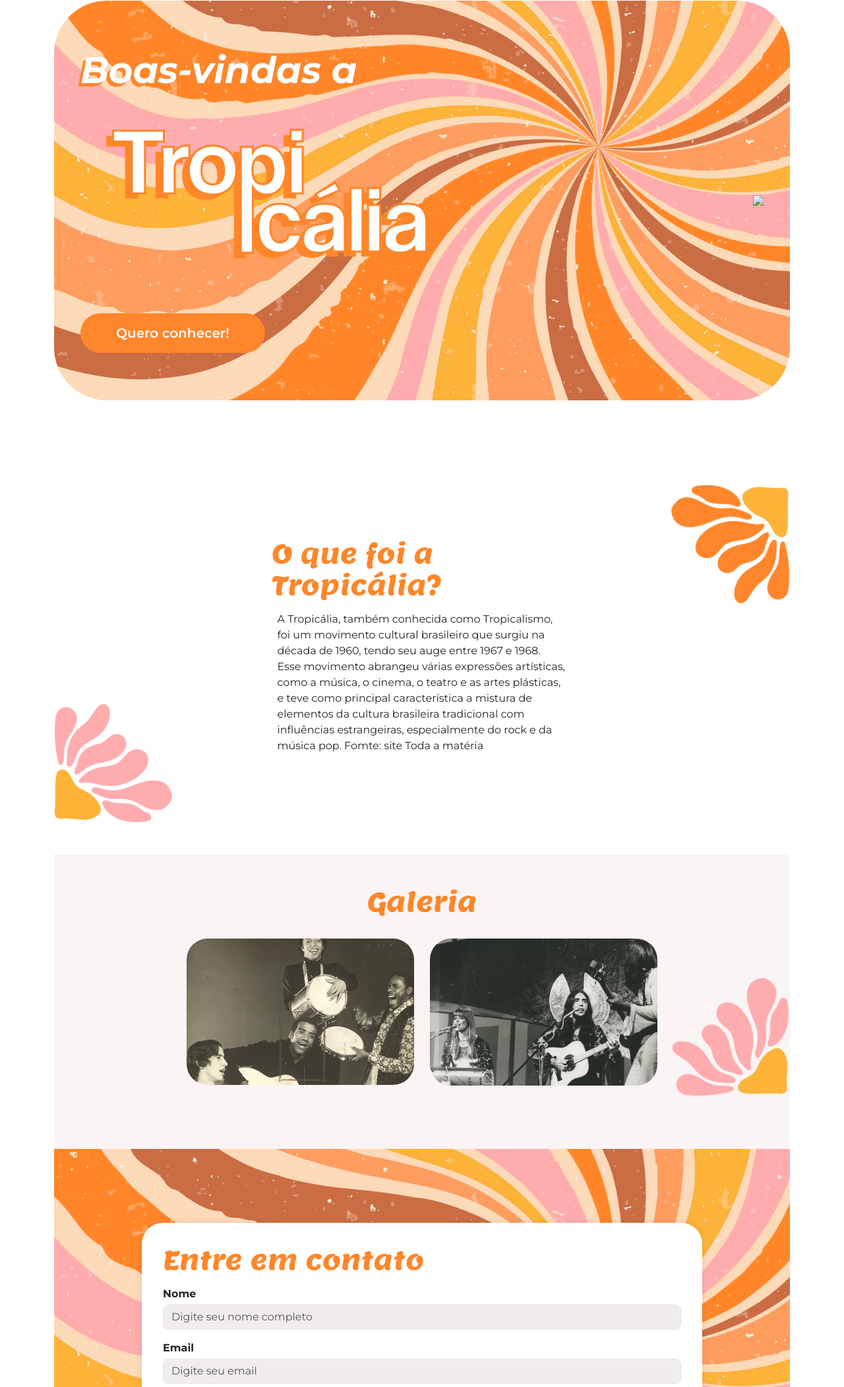
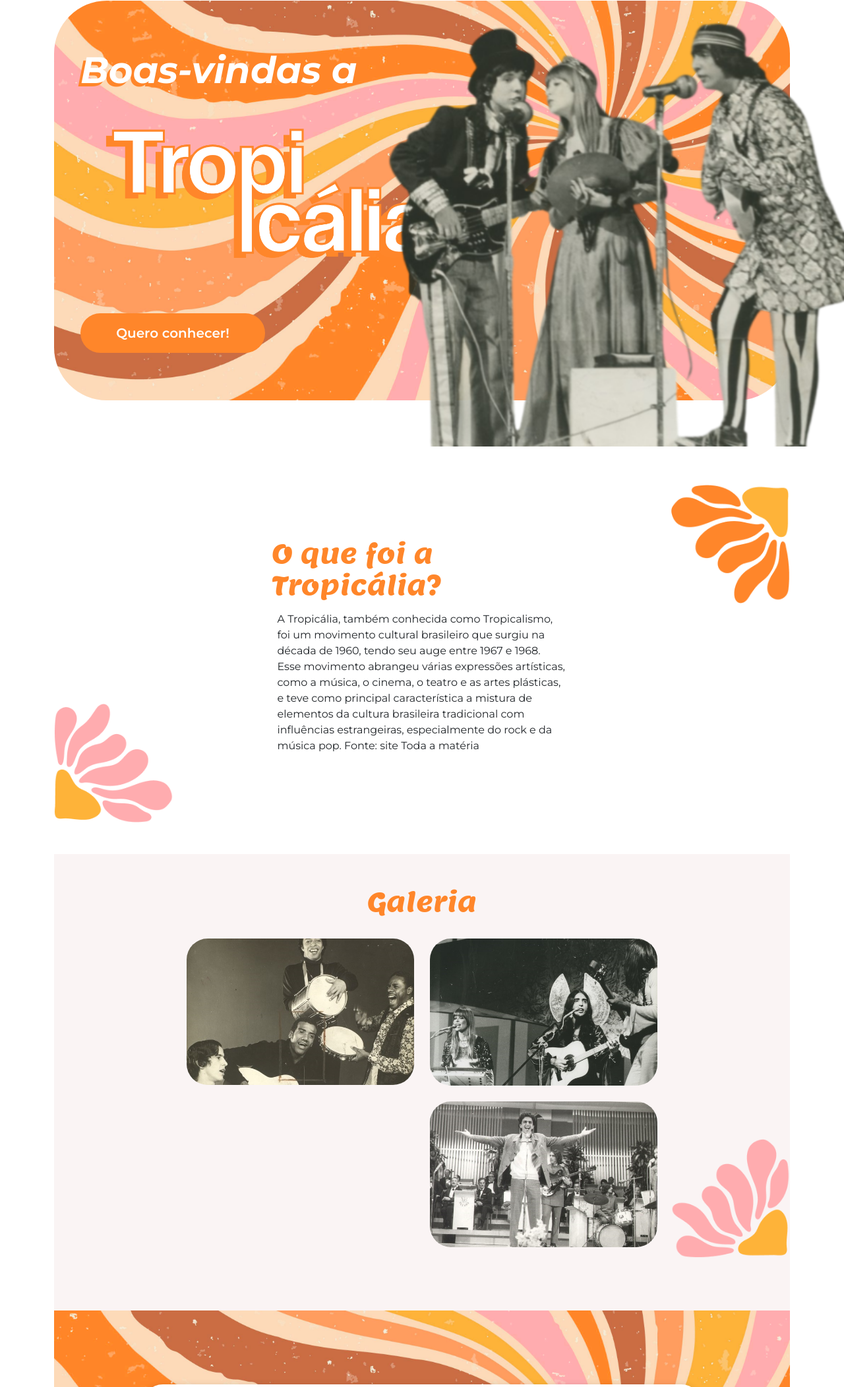
Before and after one commit to lari008/Acessibilidade, a plain HTML site: page index.html in a window 1280 px wide. Shown: the part 274-2377 px from the top of the page at 66% size. Drawn offline with nearby package versions, Linux system fonts and the light colour scheme; a script that the page names is missing.

Commit message:
adicionando img

```diff
--- a/index.html
+++ b/index.html
@@ -38,7 +38,7 @@
                         class="btn btn-primary btn-lg botao-inicio fw-semibold">Quero
                         conhecer!</a>
                 </div>
-                <img src="img/lossy-papel-640px-Os_Mutantes.tif (1).png"
+                <img src="img/lossy-page1-640px-Os_Mutantes.tif (1).png" class="img-fluid img-inicio">
 
             </div>
         </section>
@@ -51,7 +51,7 @@
                         brasileiro que surgiu na década de 1960, tendo seu auge entre 1967 e 1968. Esse movimento
                         abrangeu várias expressões artísticas, como a música, o cinema, o teatro e as artes plásticas, e
                         teve como principal característica a mistura de elementos da cultura brasileira tradicional com
-                        influências estrangeiras, especialmente do rock e da música pop. Fomte: site Toda a matéria</p>
+                        influências estrangeiras, especialmente do rock e da música pop. Fonte: site Toda a matéria</p>
                 </div>
             </div>
         </section>
@@ -70,7 +70,14 @@
                             loading="lazy">
                     </div>
                 </div>
-            </div>
+                <div class="row mt-4 justify-content-md-center">
+                 <div class="col-md-4"
+                     <img src="img/lossy-page1-640px-Gilberto_Gil_nos_anos_1960.tif.jpg" class="img-fluid rounded-5"
+                     loading="lazy">
+                 </div>
+                 <div class="col-md-4">
+                     <img src="img/lossy-page1-640px-Caetano_Veloso_no_III_Festival_da_Música_Popular.tif.jpg"
+                          class="img-fluid rounded-5" loading="lazy">
         </section>
 
         <section id="contato">
```
